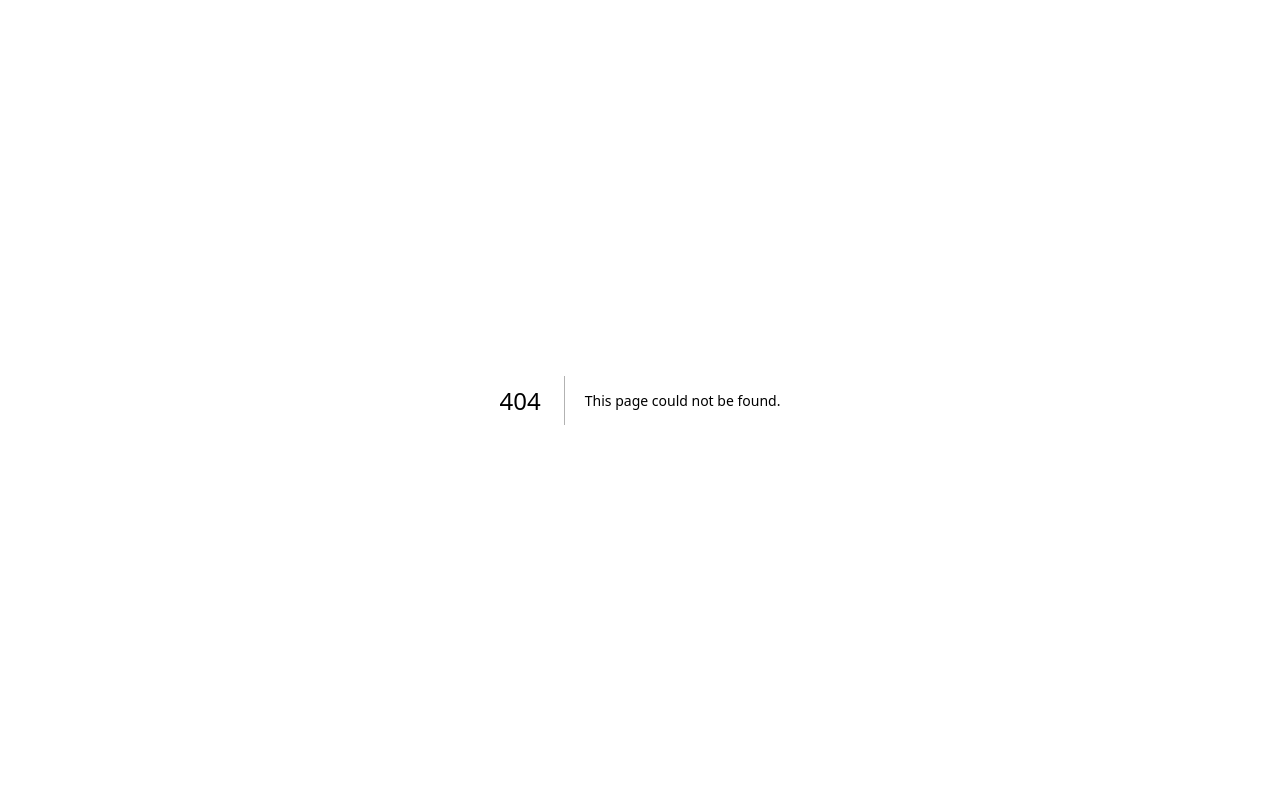
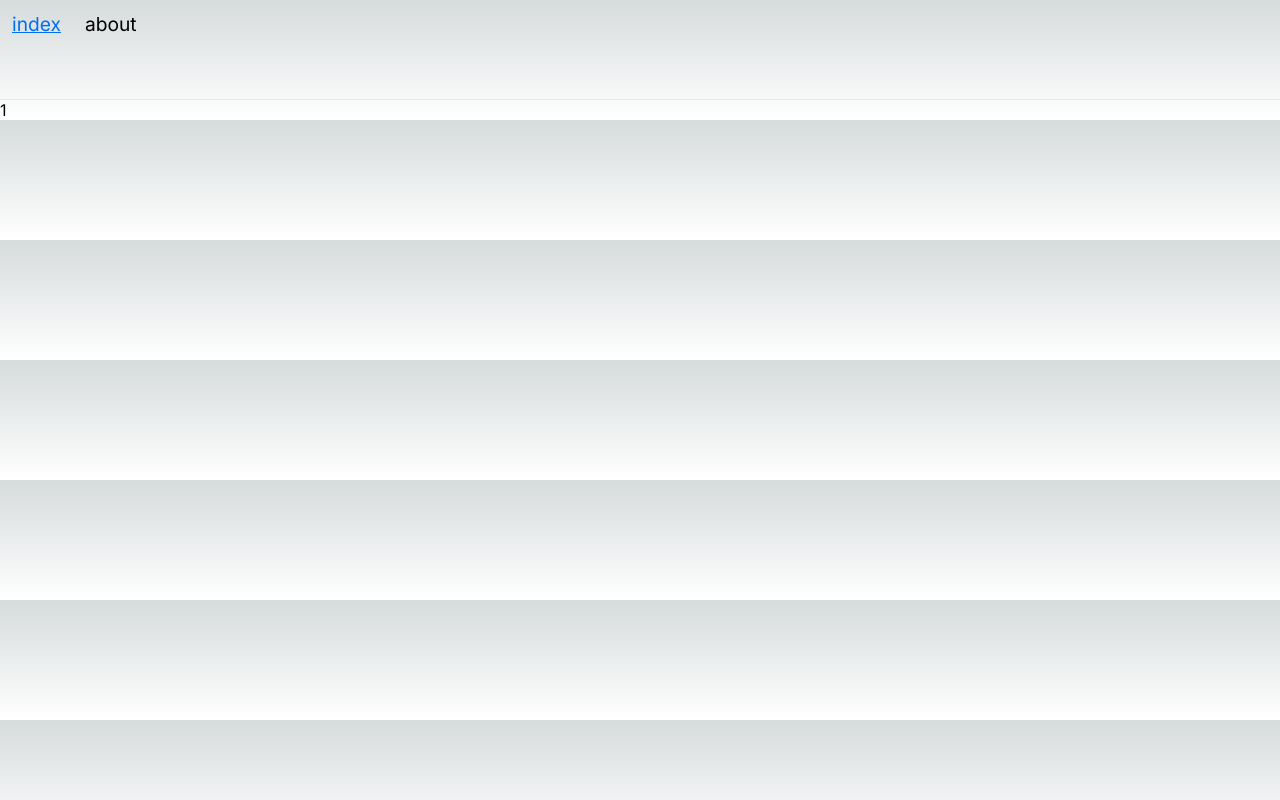
Before and after one commit to railman-misaka/study-react, a Next.js app: page /post/1 in a window 1280 px wide. Before the commit this address had no page. Built offline with nearby package versions, Linux system fonts and the light colour scheme.

Commit message:
🚚 ファイルシステムルーティングを試しました！

```diff
--- /dev/null
+++ b/src/app/post/[id]/page.tsx
@@ -0,0 +1,27 @@
+"use client";
+import { Header } from "@/src/components/Header";
+import { useSearchParams, usePathname, useParams } from "next/navigation";
+
+const PostId = () => {
+  // URLのパラメーターを取得
+  const searchParams = useSearchParams();
+  const name = searchParams.get("name");
+  console.log(name);
+
+  // URLのパスを取得
+  const pathname = usePathname();
+  console.log(pathname);
+
+  // 動的ルーティングのパラメータを取得
+  const params = useParams();
+  console.log(params.id);
+
+  return (
+    <div>
+      <Header />
+      <div>{params.id}</div>
+    </div>
+  );
+};
+
+export default PostId;
```
Also changed, not shown: src/app/page.tsx (+0 -37 lines), src/components/Posts/index.tsx (+6 -1 lines).
